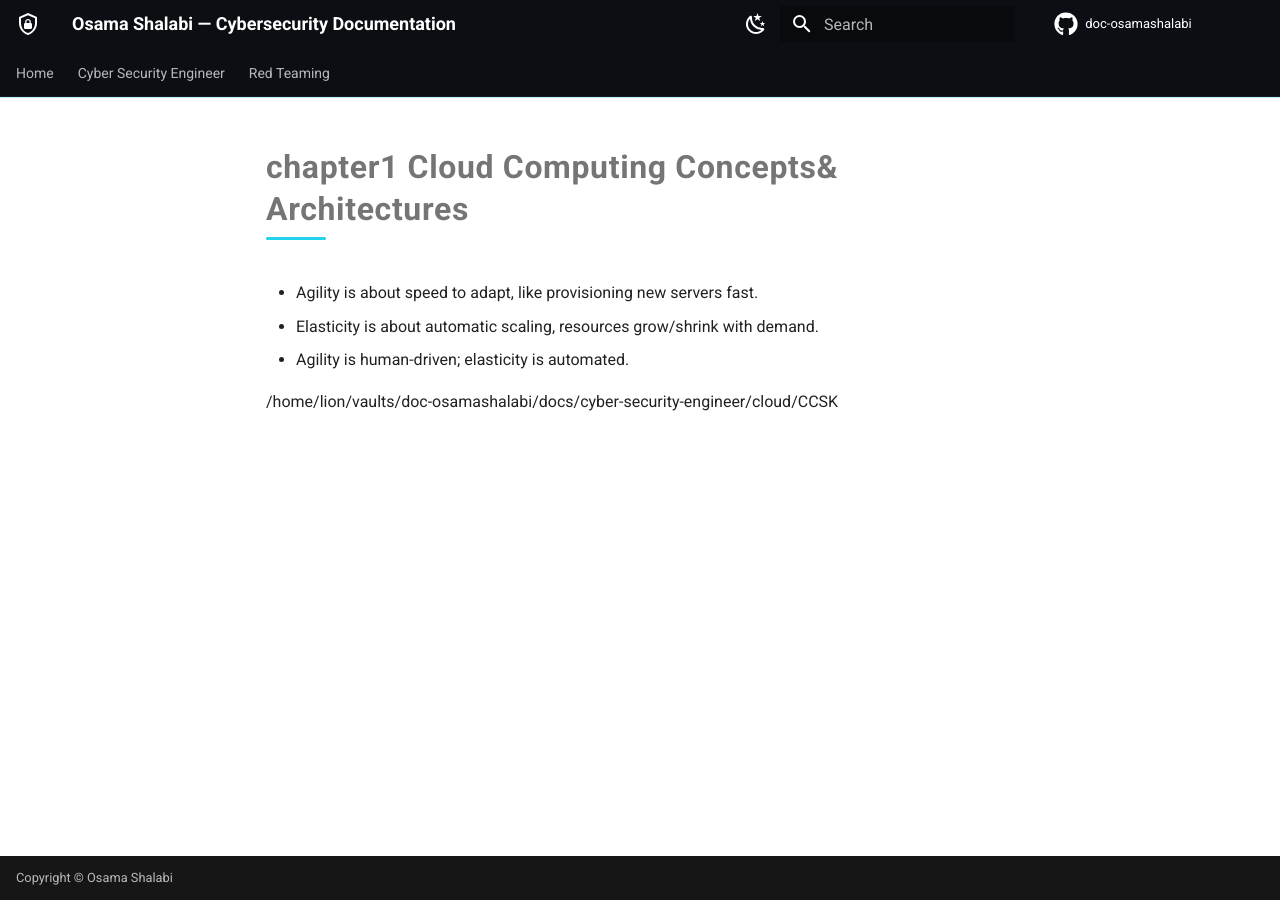
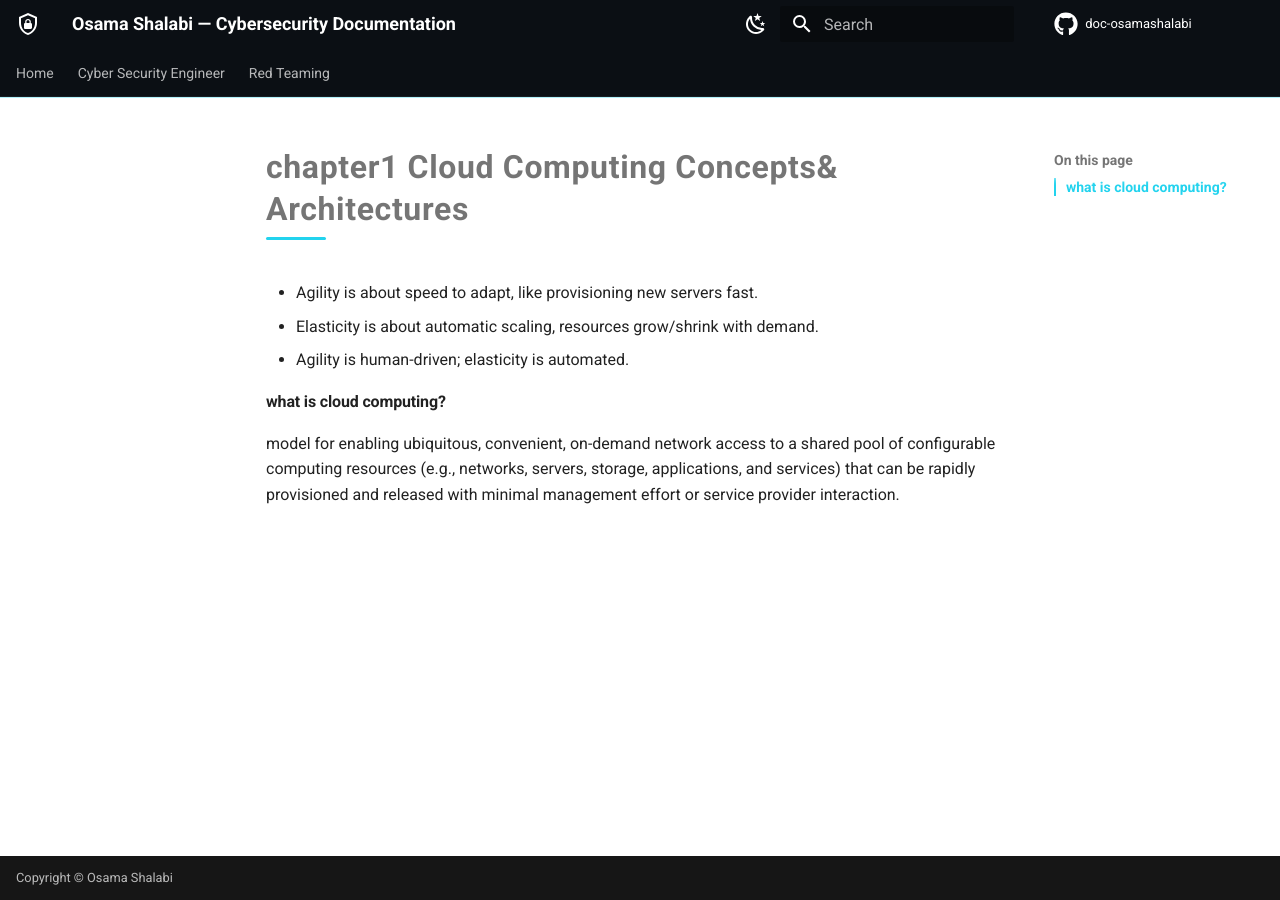
Before and after one commit to osamashalabi432-png/doc-osamashalabi, an MkDocs documentation site: the page built from docs/cyber-security-engineer/cloud/CCSK/chapter1 - Cloud Computing Concepts& Architectures.md, in a window 1280 px wide. Built offline with MkDocs 1.6.1 and Material for MkDocs 9.7.7, drawn with Linux system fonts in a browser that asks for light colours; comment, search, counter and statistics services are not loaded.

Commit message:
vault backup: 2026-09-17 20:04:10

```diff
--- a/docs/cyber-security-engineer/cloud/CCSK/chapter1 - Cloud Computing Concepts& Architectures.md
+++ b/docs/cyber-security-engineer/cloud/CCSK/chapter1 - Cloud Computing Concepts& Architectures.md
@@ -3,4 +3,5 @@
 - Elasticity is about automatic scaling, resources grow/shrink with demand.
 - Agility is human-driven; elasticity is automated.
 
-/home/lion/vaults/doc-osamashalabi/docs/cyber-security-engineer/cloud/CCSK
+#### what is cloud computing?
+model for enabling ubiquitous, convenient, on-demand network access to a shared pool of configurable computing resources (e.g., networks, servers, storage, applications, and services) that can be rapidly provisioned and released with minimal management effort or service provider interaction.
```
